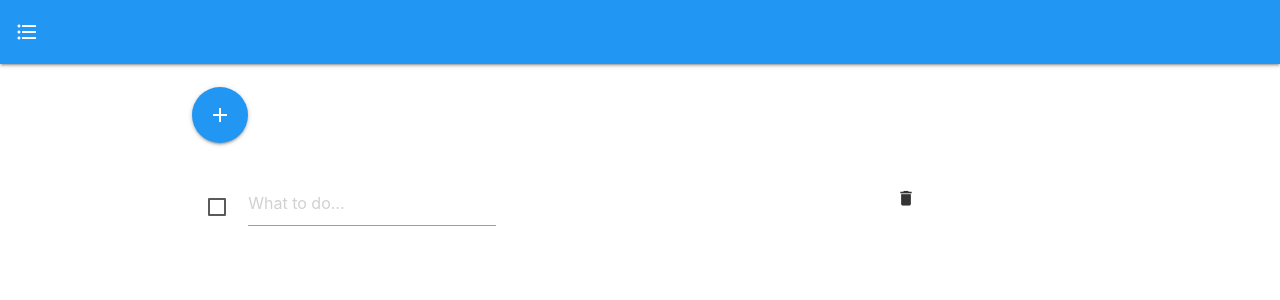
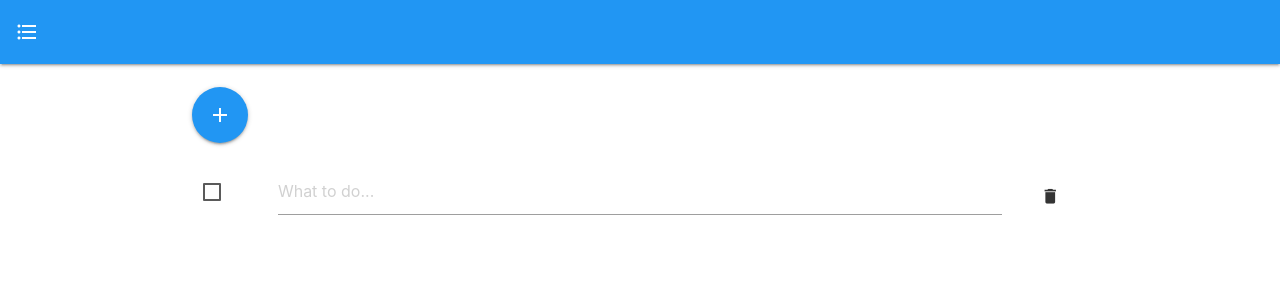
Before and after one commit to john29917958/To-Do, a React (Create React App) app in the folder react/to-do/: page / in a window 1280 px wide. Both pictures are taken after a click on the button "add". Shown: the top 300 px of the page. Built offline with nearby package versions, Linux system fonts and the light colour scheme.

Commit message:
Fix grid layout of a to-do item

```diff
--- a/react/to-do/src/ToDo.js
+++ b/react/to-do/src/ToDo.js
@@ -53,9 +53,8 @@ class ToDo extends React.Component {
         let self = this;
 
         return (
-            <div className="row">
-                <div className="col s9">
-                    <div className="input-field inline">
+            <div className="row valign-wrapper">
+                <div className="col s1">
                     <p>
                         <label>
                             <input type={"checkbox"} checked={this.props.isDone} onChange={this.#done.bind(this)} />
@@ -63,7 +62,7 @@ class ToDo extends React.Component {
                         </label>
                     </p>
                 </div>
-                    <div className="input-field inline">
+                <div className="col s10">
                     <input
                         id={this.props.id}
                         type={"text"}
@@ -76,9 +75,7 @@ class ToDo extends React.Component {
                         onBlur={this.#applyChange.bind(this)}
                         onKeyDown={this.#handleKeyDown.bind(this)} />
                 </div>
-                </div>
                 <div className="col s1">
-                    <div className="input-field inline">
                     <button className="btn-flat waves-effect"
                         onClick={function () { self.props.onDelete(self.props.id); }}>
                         <i className="material-icons">
@@ -87,7 +84,6 @@ class ToDo extends React.Component {
                     </button>
                 </div>
             </div>
-            </div>
         );
     }
 
```
Lines whose indentation alone changed are shown as unchanged.
